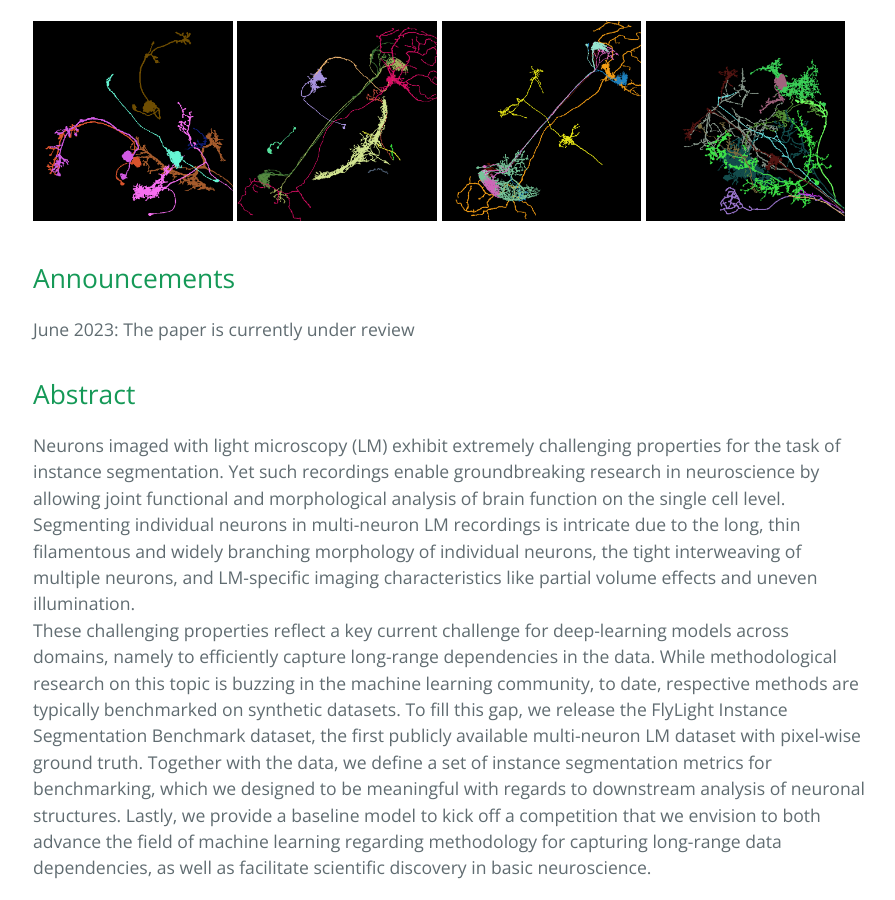
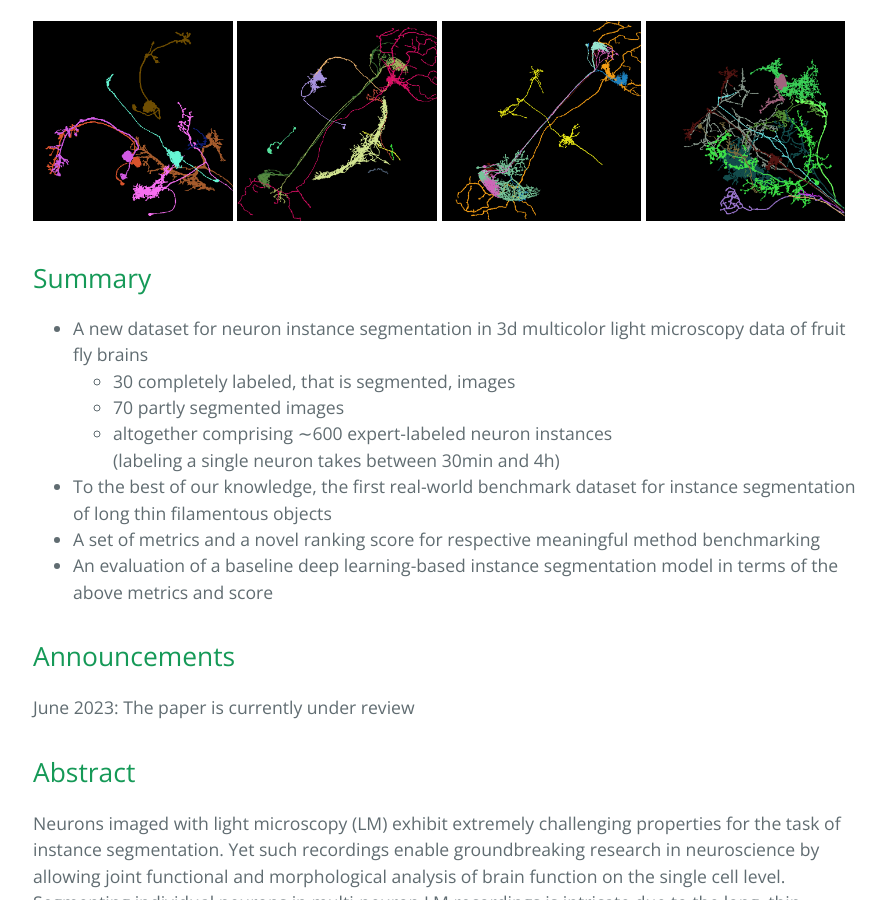
Before and after one commit to Kainmueller-Lab/fisbe, a Jekyll site: the page built from index.md, in a window 1280 px wide and 900 px high, scrolled down 901 px. Shown: the whole window, without its empty margins (191-1086 px from the left). Built offline with Jekyll 4.4.1, drawn with Linux system fonts in a browser that asks for light colours.

Commit message:
add summary

```diff
--- a/index.md
+++ b/index.md
@@ -33,6 +33,17 @@ Dagmar Kainmueller [<img src="./assets/ORCIDiD_iconvector.svg" alt="ORCID iD Dag
 <img src="./assets/VT058568-20170926_64_E1_gt.png" alt="ground truth instance segmentation for VT058568-20170926_64_E1" width="24%" />
 </p>
 
+
+## Summary
+
+- A new dataset for neuron instance segmentation in 3d multicolor light microscopy data of fruit fly brains
+  - 30 completely labeled, that is segmented, images
+  - 70 partly segmented images
+  - altogether comprising ∼600 expert-labeled neuron instances<br>
+	(labeling a single neuron takes between 30min and 4h)
+- To the best of our knowledge, the first real-world benchmark dataset for instance segmentation of long thin filamentous objects
+- A set of metrics and a novel ranking score for respective meaningful method benchmarking
+- An evaluation of a baseline deep learning-based instance segmentation model in terms of the above metrics and score
 
 ## Announcements
 
```
